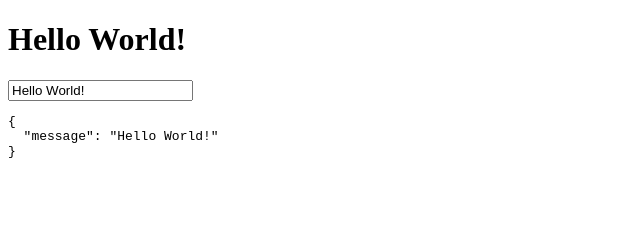
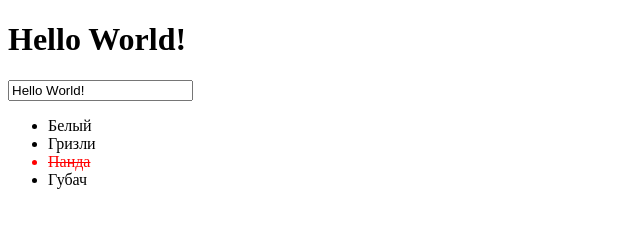
Before and after one commit to RostD/vueTest, a plain HTML site: page index.html in a window 1280 px wide. Shown: the whole page, without its empty margins (0-640 px from the left). Drawn offline with Linux system fonts and the light colour scheme.

Commit message:
Цикл и биндинг класса

```diff
--- /dev/null
+++ b/css/main.css
@@ -0,0 +1,4 @@
+.strike {
+    text-decoration: line-through;
+    color:red;
+}
--- a/index.html
+++ b/index.html
@@ -1,20 +1,45 @@
 <!DOCTYPE html>
 <html>
 <head>
-
+    <link href="css/main.css" type="text/css" rel="stylesheet">
+    <meta charset="utf-8">
 </head>
 <body>
 <div id="app">
     <h1>{{ message }}</h1>
     <input v-model="message">
-    <pre>{{ $data | json }}</pre>
+
+    <!--<pre>{{ $data | json }}</pre>-->
+
+    <ul>
+        <li v-for="bear in bears" :class="{ strike: bear.deleted }">{{ bear.name }}</li>
+    </ul>
+
 </div>
 <script src="js/vue.js"></script>
 <script>
     new Vue({
         el: '#app',
         data: {
-            message: "Hello World!"
+            message: "Hello World!",
+            bears: [
+                {
+                    name: "Белый",
+                    deleted: false
+                },
+                {
+                    name: "Гризли",
+                    deleted: false
+                },
+                {
+                    name: "Панда",
+                    deleted: true
+                },
+                {
+                    name: "Губач",
+                    deleted: false
+                }
+            ]
         }
     });
 </script>
```
